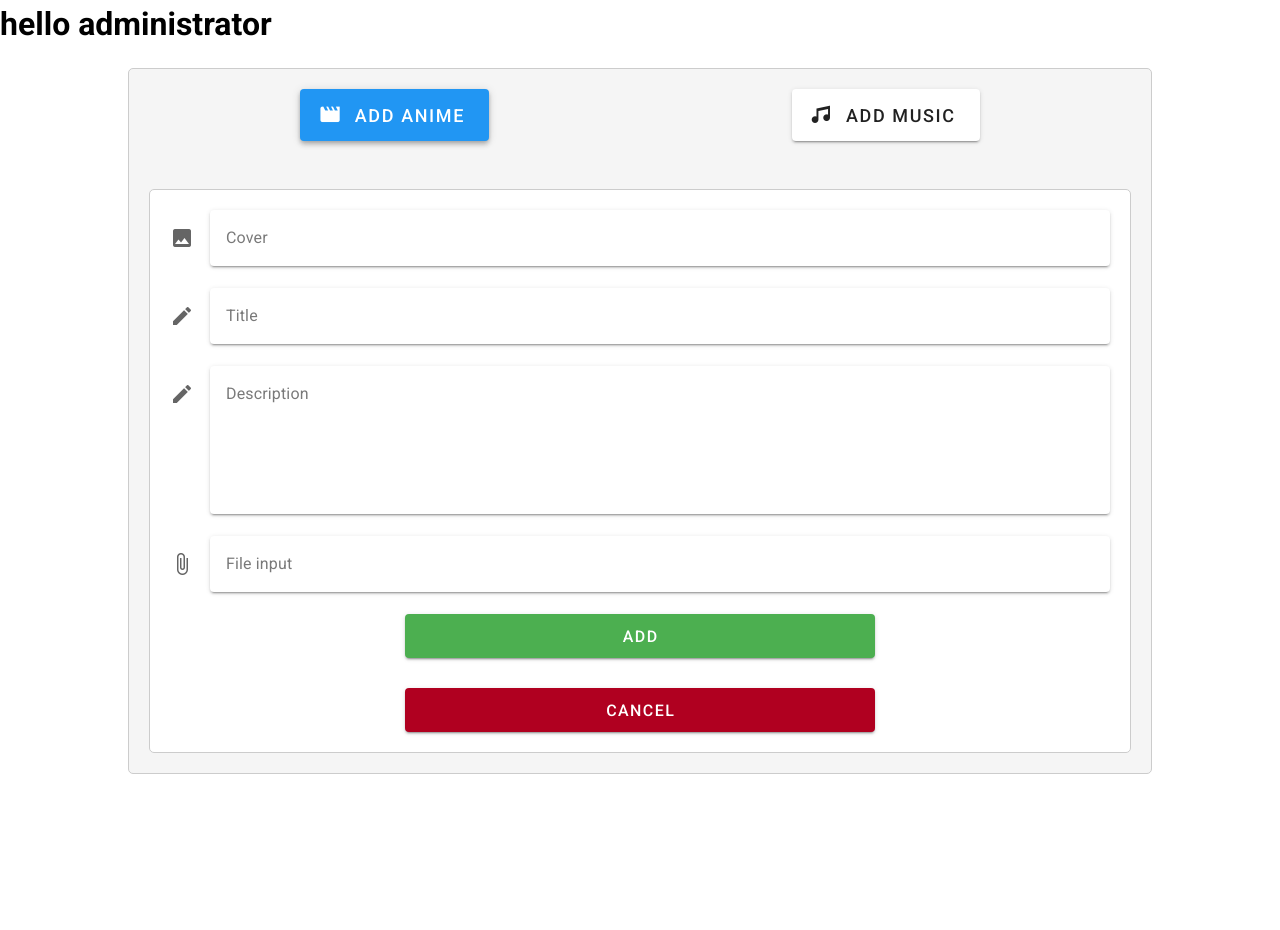
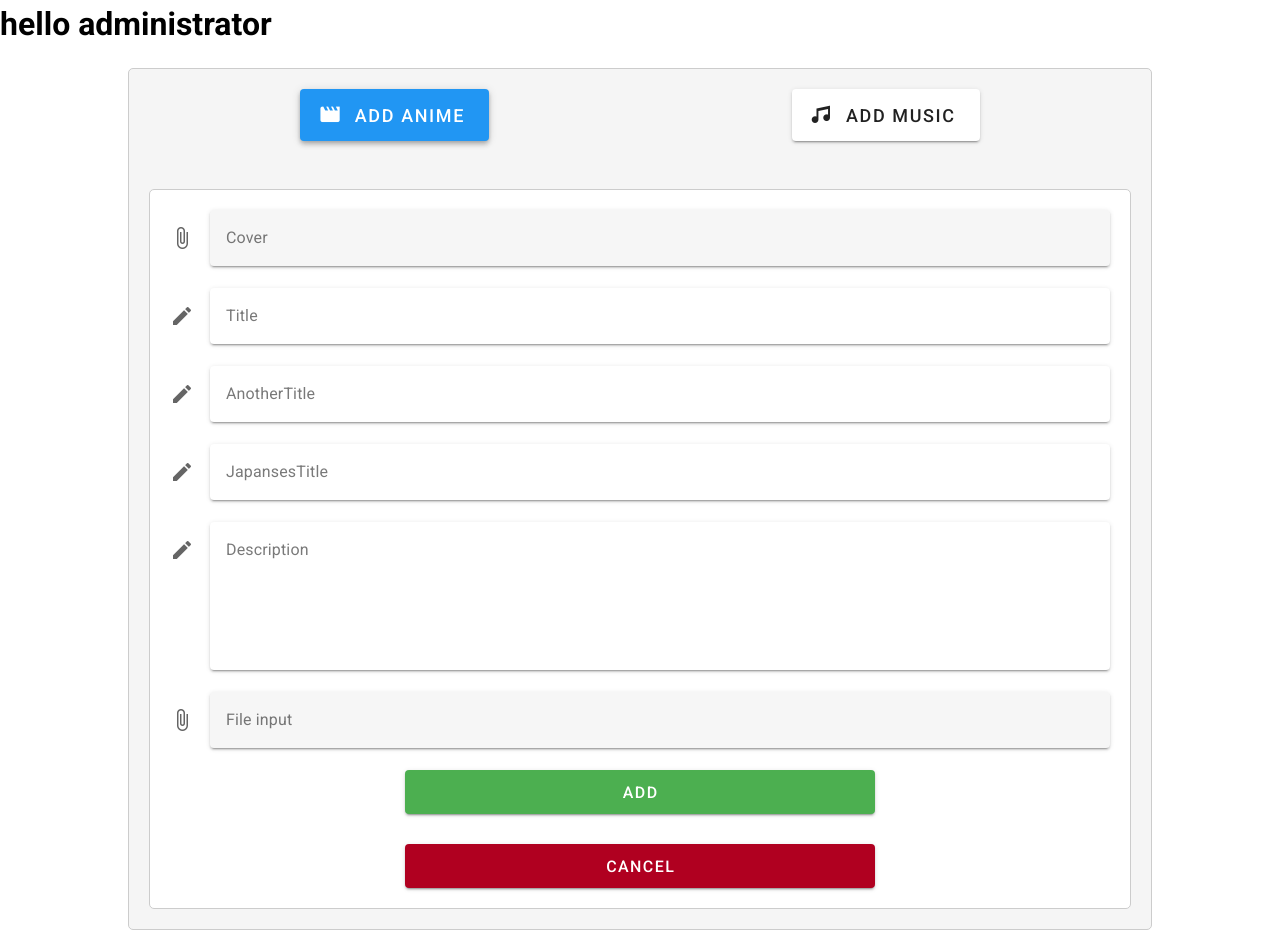
Before and after one commit to WangshuXC/12club-web, a Vue app in the folder FrontEnd/: page /admin/op in a window 1280 px wide. Both pictures are taken after a click on the button "ADD ANIME". Before the commit the page ends 800 px from the top, so only its background shows below. Built offline with nearby package versions, Linux system fonts and the light colour scheme.

Commit message:
额外添加了两个字段

```diff
--- a/FrontEnd/src/views/AdminView.vue
+++ b/FrontEnd/src/views/AdminView.vue
@@ -11,15 +11,19 @@
             <div>
                 <v-img v-if="coverUrl" :src="coverUrl" alt="Cover Image" max-height="20vw"
                     style="margin-bottom: 20px ;" />
-                <v-file-input accept="image/*" label="Cover" v-model="addForm.coverImage" prepend-icon="mdi-image"
-                    variant="solo" @change="handleFileUpload"></v-file-input>
-                <v-text-field v-model="addForm.title" label="Title" placeholder="Title" prepend-icon="mdi-pencil"
+                <v-file-input accept="image/*" label="Cover" v-model="addForm.coverImage" prepend-icon="mdi-paperclip"
+                    variant="solo-filled" @change="handleFileUpload"></v-file-input>
+                <v-text-field v-model="addForm.title" label="Title" placeholder="输入动漫标题" prepend-icon="mdi-pencil"
                     variant="solo" clearable></v-text-field>
-                <v-textarea v-model="addForm.description" label="Description" placeholder="Description"
+                <v-text-field v-if="addForm.type === 'Anime'" v-model="addForm.anotherTitle" label="AnotherTitle"
+                    placeholder="输入动漫别名" prepend-icon="mdi-pencil" variant="solo" clearable></v-text-field>
+                <v-text-field v-if="addForm.type === 'Anime'" v-model="addForm.japansesTitle" label="JapansesTitle"
+                    placeholder="输入动漫日文标题" prepend-icon="mdi-pencil" variant="solo" clearable></v-text-field>
+                <v-textarea v-model="addForm.description" label="Description" placeholder="输入动漫简介"
                     prepend-icon="mdi-pencil" variant="solo" clearable></v-textarea>
             </div>
             <v-file-input v-model="addForm.addFiles" :show-size="1024" label="File input" placeholder="按住Ctrl再点击实现多选"
-                prepend-icon="mdi-paperclip" variant="solo" counter multiple>
+                prepend-icon="mdi-paperclip" variant="solo-filled" counter multiple>
                 <template v-slot:selection="{ fileNames }">
                     <template v-for="fileName in fileNames" :key="fileName">
                         <v-chip class="me-2" color="deep-purple-accent-4" size="small" label>
@@ -42,7 +46,7 @@
                 </template>
 
                 <v-card>
-                    <v-card-title class="text-h4" style="margin: auto;">
+                    <v-card-title class="text-h4" style="margin: auto;margin-top: 20px;">
                         Make sure your file-list's order is right
                     </v-card-title>
                     <v-spacer></v-spacer>
@@ -76,6 +80,8 @@ export default {
             addForm: {
                 coverImage: null,
                 title: '',
+                anotherTitle: '',
+                japansesTitle: '',
                 description: '',
                 type: '',
                 addFiles: [],
@@ -105,6 +111,8 @@ export default {
             const formData = new FormData();
             formData.append('coverImage', new Blob(this.addForm.coverImage, { type: "image/jpeg" }), "Cover.jpg");
             formData.append('title', this.addForm.title);
+            formData.append('anotherTitle', this.addForm.anotherTitle);
+            formData.append('japansesTitle', this.addForm.japansesTitle);
             formData.append('description', this.addForm.description);
             formData.append('type', this.addForm.type);
             for (var i = 0; i < this.addForm.addFiles.length; i++) {
```
